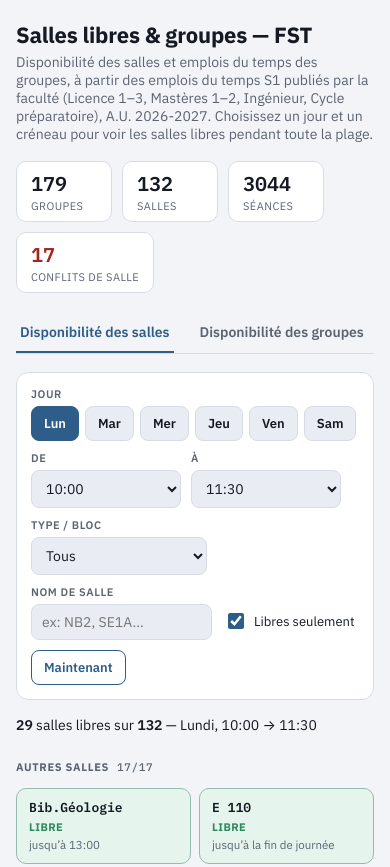
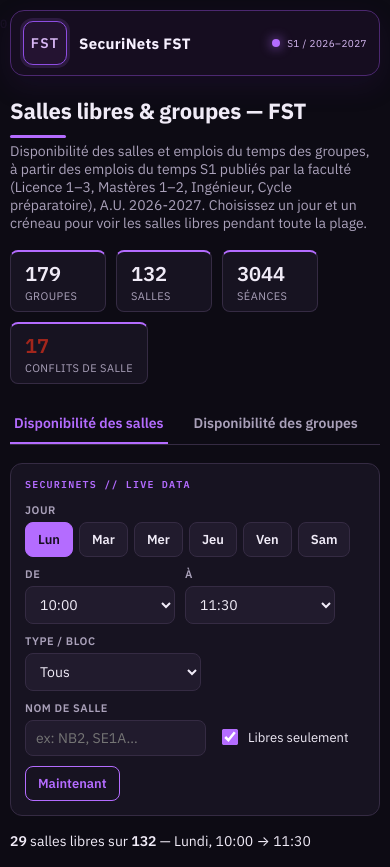
Before and after one commit to YouCanCallMeYoussef/FST-salle_X_horaire-database, a plain HTML site: page index.html in a window 390 px wide. Shown: the top 867 px of the page. Drawn offline with Linux system fonts and the light colour scheme.

Commit message:
Apply SecuriNets FST visual theme

```diff
--- a/index.html
+++ b/index.html
@@ -9,38 +9,45 @@
 <style>
 :root{
   --warn:#a3261c; --warn-bg:#fbe3e0;
-  --bg:#f2f4f7; --surface:#ffffff; --surface-2:#e9edf3; --ink:#141922; --muted:#5c6472;
-  --line:#d7dce4; --accent:#2f5d8a; --accent-ink:#ffffff; --free:#2f8a5f; --free-bg:#e5f4ec;
-  --busy:#c4622a; --busy-bg:#fbe9de; --focus:#2f5d8a;
+  --bg:#0d0b14; --surface:#171321; --surface-2:#211b2d; --ink:#f0ebf7; --muted:#aaa1ba;
+  --line:#352b43; --accent:#b46cff; --accent-ink:#160d20; --free:#5fbf8d; --free-bg:#12261c;
+  --busy:#e08a52; --busy-bg:#2b1c13; --focus:#b46cff;
 }
-@media (prefers-color-scheme: dark){
-  :root:not([data-theme="light"]){
-    --bg:#0f1319; --surface:#171d26; --surface-2:#1f2733; --ink:#e7ebf1; --muted:#8b93a3;
-    --line:#2a3341; --accent:#7fb0e0; --accent-ink:#0f1319; --free:#5fbf8d; --free-bg:#12261c;
-    --busy:#e08a52; --busy-bg:#2b1c13; --focus:#7fb0e0; --warn:#ff8a7a; --warn-bg:#3a1714;
-  }
-}
-:root[data-theme="dark"]{
-  --bg:#0f1319; --surface:#171d26; --surface-2:#1f2733; --ink:#e7ebf1; --muted:#8b93a3;
-  --line:#2a3341; --accent:#7fb0e0; --accent-ink:#0f1319; --free:#5fbf8d; --free-bg:#12261c;
-  --busy:#e08a52; --busy-bg:#2b1c13; --focus:#7fb0e0; --warn:#ff8a7a; --warn-bg:#3a1714;
+:root[data-theme="light"]{
+  --bg:#f4f1f9; --surface:#ffffff; --surface-2:#ece8f3; --ink:#171321; --muted:#665f73;
+  --line:#ddd7e7; --accent:#7a35d4; --accent-ink:#ffffff; --free:#2f8a5f; --free-bg:#e5f4ec;
+  --busy:#c4622a; --busy-bg:#fbe9de; --focus:#7a35d4;
 }
 *{box-sizing:border-box}
 body{
   background:var(--bg); color:var(--ink); margin:0;
   font-family:'IBM Plex Sans',system-ui,-apple-system,sans-serif;
-  padding-inline:16px; padding-block:20px 40px;
+  padding-inline:16px; padding-block:20px 40px; min-height:100vh;
 }
-.wrap{max-width:1100px;margin:0 auto}
+.wrap{max-width:1100px;margin:0 auto; position:relative}
+.wrap::before{content:'0101 0011 0100 1101 0010 0110'; position:fixed; z-index:-1; inset:12px 0 auto; color:#b46cff; opacity:.06; font:600 12px/2 'IBM Plex Mono',monospace; letter-spacing:.18em; overflow:hidden; white-space:nowrap; pointer-events:none}
+.brandbar{
+  display:flex; align-items:center; justify-content:space-between; gap:16px;
+  background:#160d20; color:#f7f0ff; border:1px solid #4c2870; border-radius:14px;
+  padding:12px 16px; margin-bottom:24px; box-shadow:0 10px 28px rgba(74,25,125,.16);
+}
+.brandmark{display:flex; align-items:center; gap:12px; min-width:0}
+.brandmonogram{width:52px; height:52px; flex:none; display:grid; place-items:center; border-radius:10px; border:1px solid #8e4de2; color:#d8b7f5; background:#241331; font-family:'IBM Plex Mono',monospace; font-size:14px; font-weight:700; letter-spacing:.08em; box-shadow:0 0 0 3px rgba(180,108,255,.14)}
+.brandcopy{display:flex; flex-direction:column; gap:2px; min-width:0}
+.brandcopy strong{font-size:15px; letter-spacing:.02em; white-space:nowrap}
+.brandcopy span{color:#c6a9e4; font-size:12px; white-space:nowrap; overflow:hidden; text-overflow:ellipsis}
+.brandpulse{display:flex; align-items:center; gap:7px; color:#d6b8f2; font-size:11px; text-transform:uppercase; letter-spacing:.08em; white-space:nowrap}
+.brandpulse i{width:8px; height:8px; display:inline-block; border-radius:50%; background:#b46cff; box-shadow:0 0 12px #b46cff}
 h1{
   font-family:'IBM Plex Sans',sans-serif; font-weight:700; font-size:clamp(22px,4vw,30px);
-  margin:0 0 4px; letter-spacing:-0.01em; text-wrap:balance;
+  margin:0 0 4px; letter-spacing:-0.01em; text-wrap:balance; color:var(--ink);
 }
+h1::after{content:''; display:block; width:56px; height:3px; margin-top:10px; background:var(--accent); border-radius:2px}
 .sub{color:var(--muted); font-size:14px; margin:0 0 18px; max-width:60ch}
 .mono{font-family:'IBM Plex Mono',ui-monospace,monospace}
 .stats{display:flex; gap:10px; flex-wrap:wrap; margin-bottom:20px}
 .stat{
-  background:var(--surface); border:1px solid var(--line); border-radius:10px;
+  background:var(--surface); border:1px solid var(--line); border-top:2px solid var(--accent); border-radius:8px;
   padding:8px 14px; display:flex; flex-direction:column; gap:2px; min-width:96px;
 }
 .stat b{font-size:20px; font-family:'IBM Plex Mono',monospace; font-variant-numeric:tabular-nums}
@@ -59,6 +66,7 @@ h1{
   display:flex; gap:10px; flex-wrap:wrap; align-items:flex-end; margin-bottom:16px;
   background:var(--surface); border:1px solid var(--line); border-radius:12px; padding:14px;
 }
+.controls::before{content:'SECURINETS // LIVE DATA'; flex-basis:100%; color:var(--accent); font:600 10px 'IBM Plex Mono',monospace; letter-spacing:.12em}
 .field{display:flex; flex-direction:column; gap:5px}
 .field label{font-size:11px; text-transform:uppercase; letter-spacing:.05em; color:var(--muted); font-weight:600}
 select, input[type="text"]{
@@ -141,12 +149,31 @@ td.clash{color:var(--warn);font-weight:600}
 #panel-conf td:nth-child(4),#panel-conf td:nth-child(5){min-width:260px}
 .note{font-size:12px; color:var(--muted); margin-top:18px; line-height:1.5}
 .empty{color:var(--muted); font-size:13px; padding:20px; text-align:center}
+@media (max-width:600px){
+  body{padding-inline:10px; padding-block:10px 28px}
+  .brandbar{padding:10px 12px; margin-bottom:20px}
+  .brandpulse{font-size:10px; letter-spacing:.04em}
+  .brandmonogram{width:44px; height:44px}
+  .brandcopy span{display:none}
+  .controls::before{margin-bottom:2px}
+}
 </style>
 <link rel="stylesheet" href="https://fonts.googleapis.com/css2?family=IBM+Plex+Sans:wght@400;500;600;700&family=IBM+Plex+Mono:wght@400;500;600&display=swap">
 
 </head>
 <body>
 <div class="wrap">
+  <header class="brandbar">
+    <div class="brandmark">
+      <div class="brandmonogram" aria-hidden="true">FST</div>
+      <div class="brandcopy">
+        <strong>SecuriNets FST</strong>
+        <span>Campus schedule intelligence</span>
+      </div>
+    </div>
+    <div class="brandpulse"><i aria-hidden="true"></i> S1 / 2026–2027</div>
+  </header>
+
   <h1>Salles libres &amp; groupes — FST</h1>
   <p class="sub">Disponibilité des salles et emplois du temps des groupes, à partir des emplois du temps S1 publiés par la faculté (Licence 1–3, Mastères 1–2, Ingénieur, Cycle préparatoire), A.U. 2026-2027. Choisissez un jour et un créneau pour voir les salles libres pendant toute la plage.</p>
 
```
Also changed, not shown: tools/template.html (+45 -18 lines).
